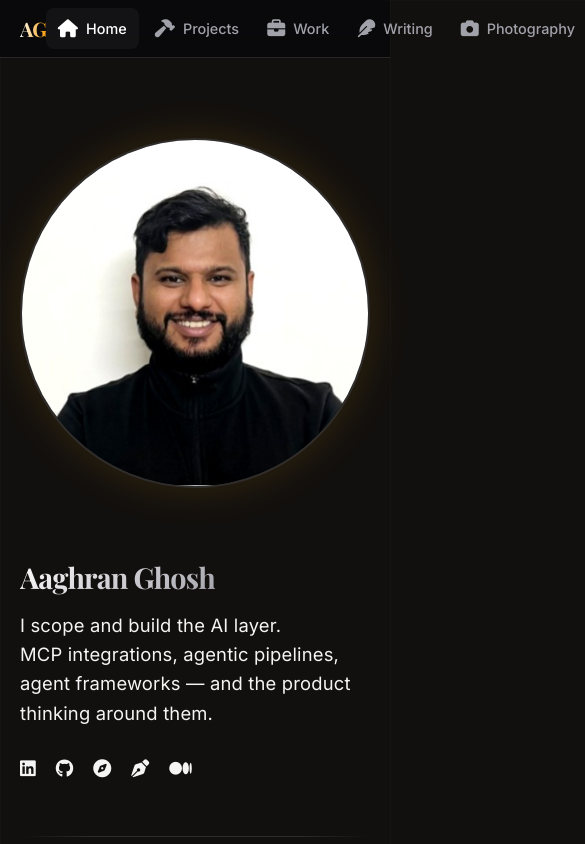
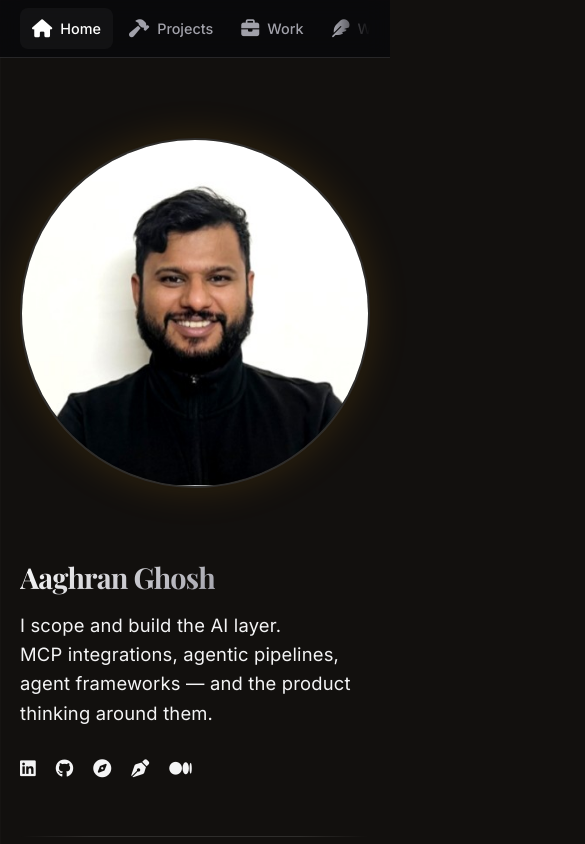
Before and after one commit to aaghran/aaghran.com-v2, a React (Vite) app: page / in a window 390 px wide. Shown: the top 844 px of the page, 585 px wide, since content can reach past the window. Built offline with nearby package versions, Linux system fonts and the light colour scheme; a web font is replaced by a local one.

Commit message:
ui: fixed mobile nav overflow flexbox wrapping

```diff
--- a/src/index.css
+++ b/src/index.css
@@ -538,6 +538,31 @@ a:hover {
     flex-direction: column;
     align-items: flex-start;
   }
+
+  /* Mobile Flex Overflow Nav Fix */
+  .nav-container {
+    padding: 0 0.5rem;
+  }
+  .nav-brand {
+    display: none;
+  }
+  .tabs-navigation {
+    width: 100%;
+    overflow-x: auto;
+    overflow-y: hidden;
+    justify-content: flex-start;
+    -webkit-overflow-scrolling: touch;
+    scrollbar-width: none;
+    mask-image: linear-gradient(to right, black 90%, transparent 100%);
+    -webkit-mask-image: linear-gradient(to right, black 90%, transparent 100%);
+  }
+  .tabs-navigation::-webkit-scrollbar {
+    display: none;
+  }
+  .tab-btn {
+    font-size: 0.85rem;
+    padding: 0.4rem 0.5rem;
+  }
 }
 
 /* Global Top Navigation */
```
